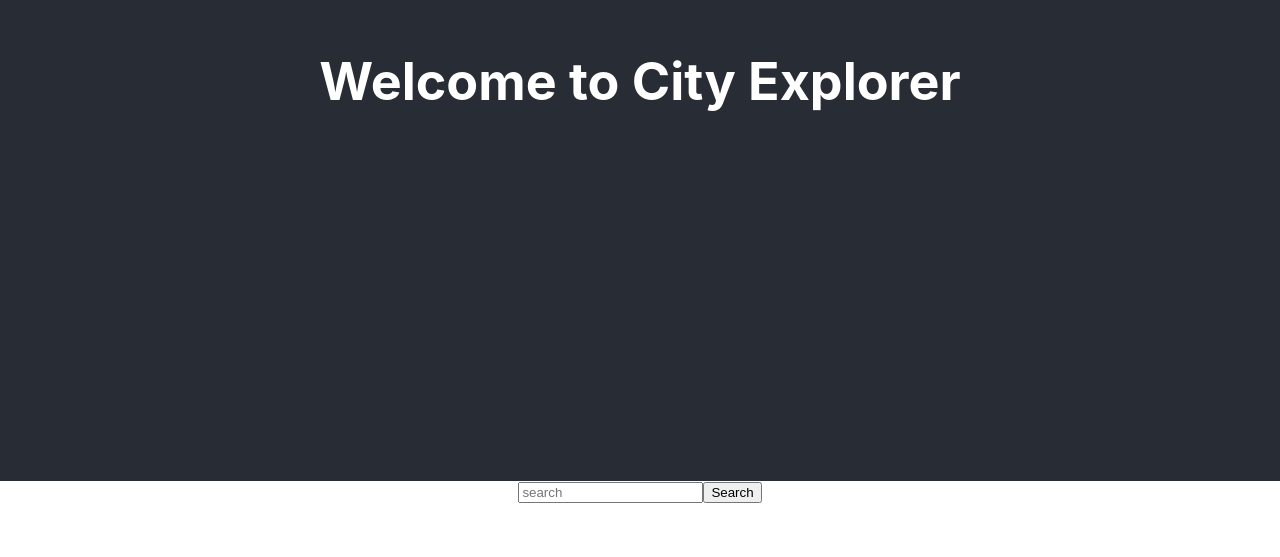
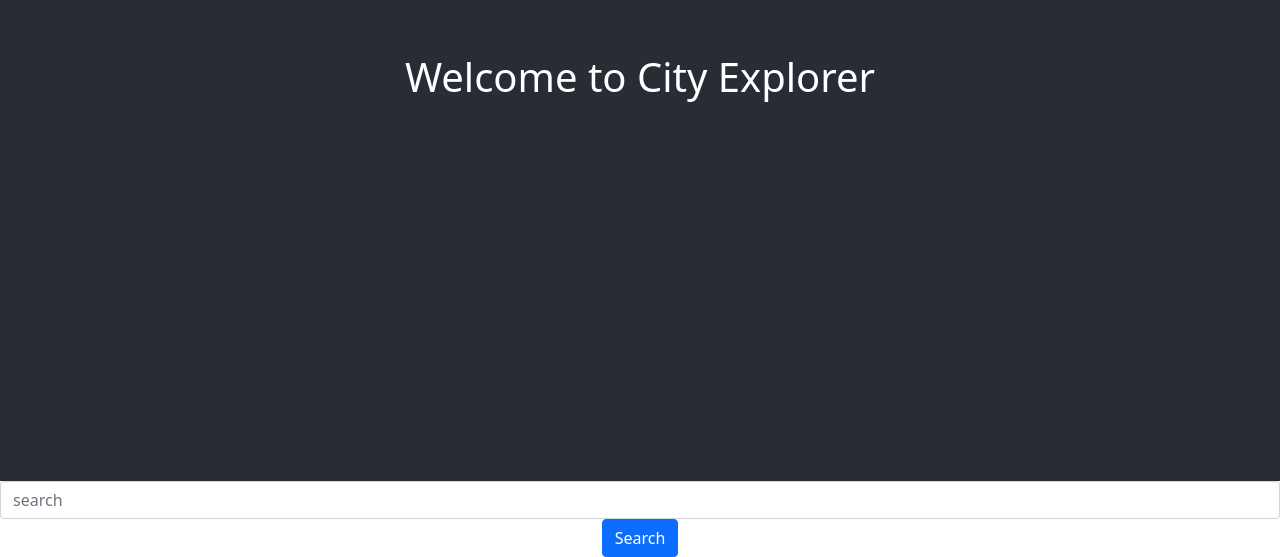
Before and after one commit to ZayahPapaya/city-explorer, a React (Create React App) app: page / in a window 1280 px wide. Shown: the part 319-876 px from the top of the page. Before the commit the page ends 822 px from the top, so only its background shows below. Built offline with nearby package versions, Linux system fonts and the light colour scheme.

Commit message:
Refactored in bootstrap

```diff
--- a/src/Display.js
+++ b/src/Display.js
@@ -1,13 +1,13 @@
 import React from 'react';
-
+import ListGroup from 'react-bootstrap/ListGroup';
 
 class Display extends React.Component {
   render() {
     return (
-      <>
-        {this.props.returnValue && <h2>City result: {this.props.returnValue.display_name}</h2>}
-        {this.props.returnValue && <p>Coordinates: {this.props.returnValue.lat}, {this.props.returnValue.lon}</p>}
-      </>
+      <ListGroup>
+        {this.props.returnValue && <ListGroup.Item>City result: {this.props.returnValue.display_name}</ListGroup.Item>}
+        {this.props.returnValue && <ListGroup.Item>Coordinates: {this.props.returnValue.lat}, {this.props.returnValue.lon}</ListGroup.Item>}
+      </ListGroup>
     )
   }
 }
--- a/src/Query.js
+++ b/src/Query.js
@@ -1,13 +1,14 @@
 import React from 'react';
 import Button from 'react-bootstrap/Button';
+import Form from 'react-bootstrap/Form';
 
 class Query extends React.Component {
     render() {
       return (
-        <>
-        <input onChange={this.props.changeHandler} placeholder={"search"} />
+        <Form>
+        <Form.Control onChange={this.props.changeHandler} placeholder={"search"} />
         <Button onClick={this.props.getData}>Search</Button>
-        </>
+        </Form>
       )
     }
   }
--- a/src/index.js
+++ b/src/index.js
@@ -1,6 +1,7 @@
 import React from 'react';
 import ReactDOM from 'react-dom/client';
 import './index.css';
+import 'bootstrap/dist/css/bootstrap.min.css';
 import App from './App';
 import reportWebVitals from './reportWebVitals';
 
```
